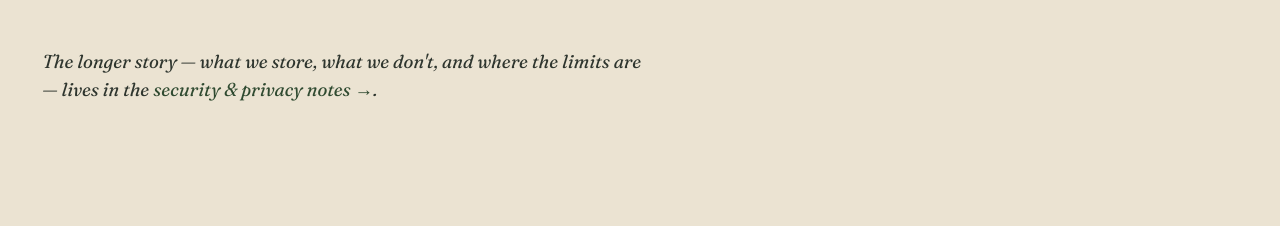
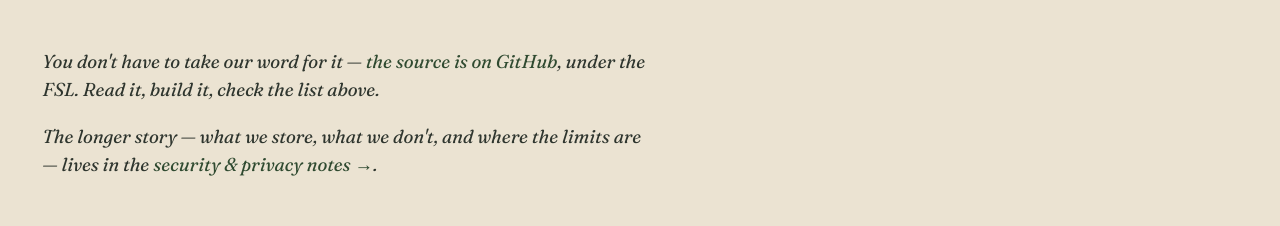
Before and after one commit to BitGarth/bitgarth-landing, a website with bundled scripts: page index.html in a window 1280 px wide. Shown: the part 3568-3794 px from the top of the page. Built offline with nearby package versions, Linux system fonts and the light colour scheme; no server answers.

Commit message:
Add links to GitHub

```diff
--- a/index.html
+++ b/index.html
@@ -505,6 +505,7 @@
       line-height: 1.5;
       color: var(--ink-soft);
     }
+    .privacy .more + .more { margin-top: 0.9rem; }
     .privacy .more a {
       font-style: italic;
       color: var(--moss);
@@ -1886,6 +1887,9 @@
           </div>
         </div>
         <p class="more">
+          You don't have to take our word for it — <a href="https://github.com/BitGarth/bitgarth" target="_blank" rel="noopener noreferrer">the source is on GitHub</a>, under the FSL. Read it, build it, check the list above.
+        </p>
+        <p class="more">
           The longer story — what we store, what we don't, and where the limits are — lives in the <a href="security.html">security &amp; privacy notes <span class="arrow" aria-hidden="true">→</span></a>.
         </p>
       </div>
@@ -2225,6 +2229,7 @@
       <div>
         <h4>Trust</h4>
         <ul>
+          <li><a href="https://github.com/BitGarth/bitgarth" target="_blank" rel="noopener noreferrer">Source code</a></li>
           <li><a href="security.html">Security</a></li>
           <li><a href="privacy.html">Privacy</a></li>
           <li><a href="terms.html">Terms</a></li>
```
